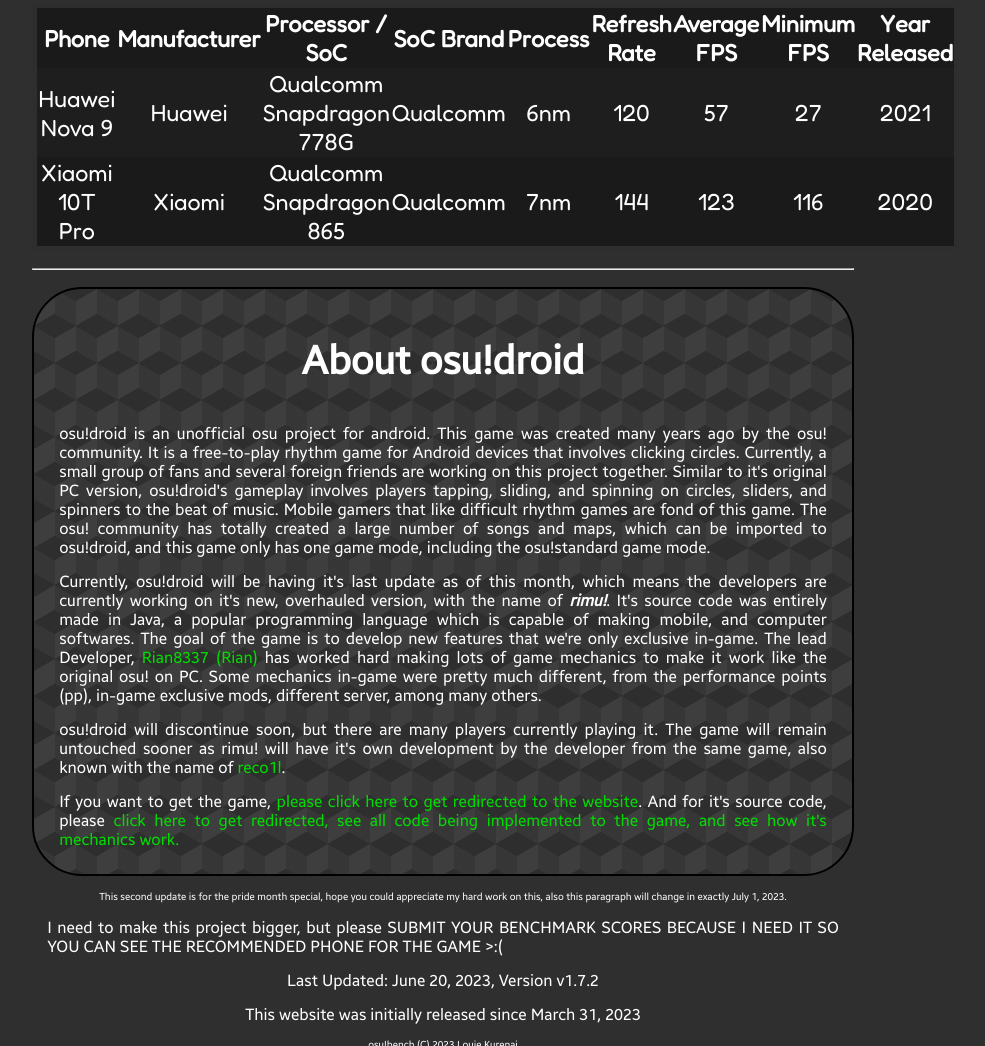
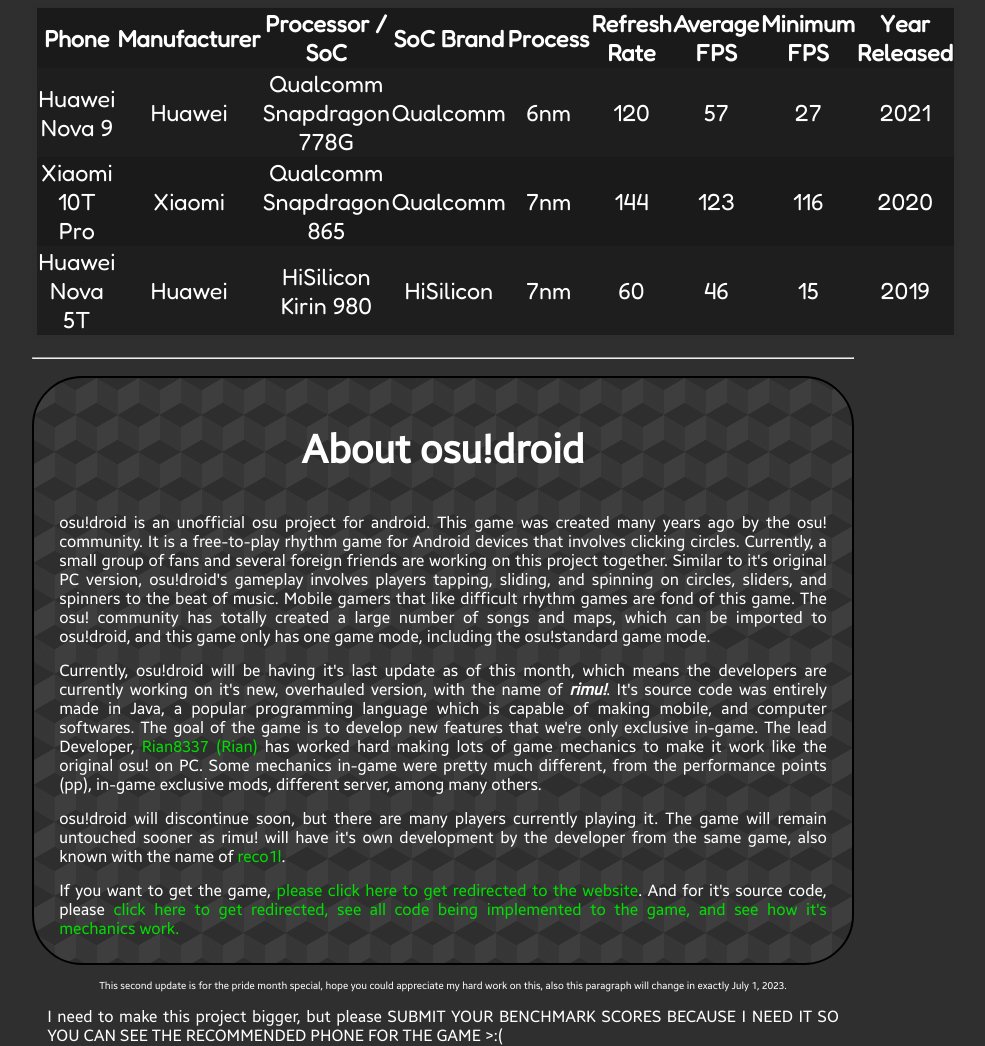
Before and after one commit to Acivev/osudroid-bench, a plain HTML site: page index.html in a window 1280 px wide. Shown: the part 1329-2375 px from the top of the page, without its empty margins (197-1182 px from the left). Drawn offline with Linux system fonts and the light colour scheme.

Commit message:
Update index.html

```diff
--- a/index.html
+++ b/index.html
@@ -79,6 +79,17 @@
                         <td>116</td>
                         <td>2020</td>
                     </tr>
+                    <tr>
+                        <td>Huawei Nova 5T</td>
+                        <td>Huawei</td>
+                        <td>HiSilicon Kirin 980</td>
+                        <td>HiSilicon</td>
+                        <td>7nm</td>
+                        <td>60</td>
+                        <td>46</td>
+                        <td>15</td>
+                        <td>2019</td>
+                    </tr>
                 </center>
             </table>
         </div>
```
